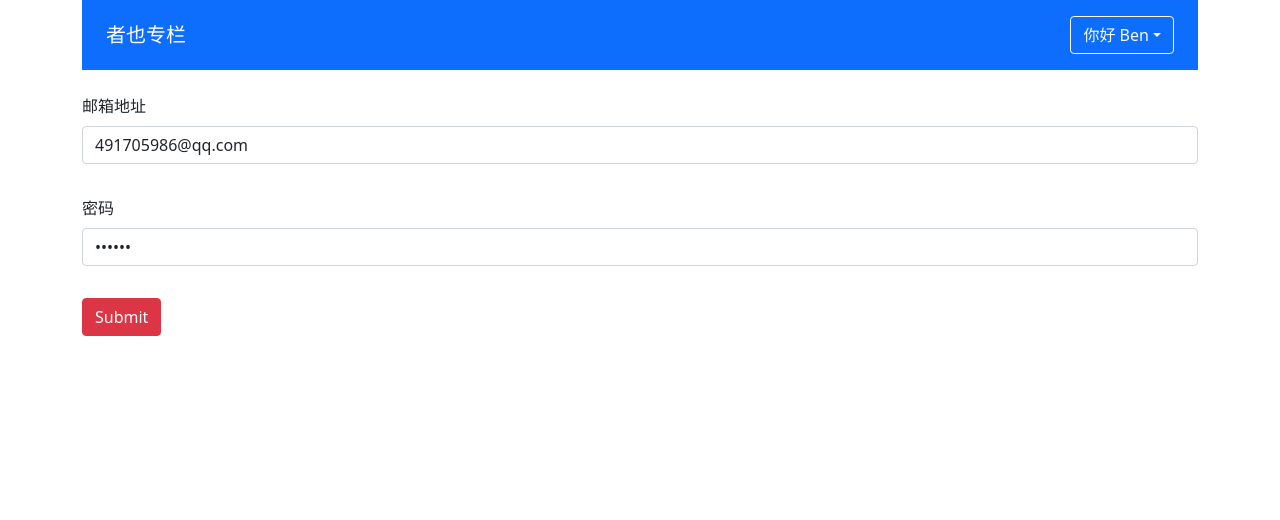
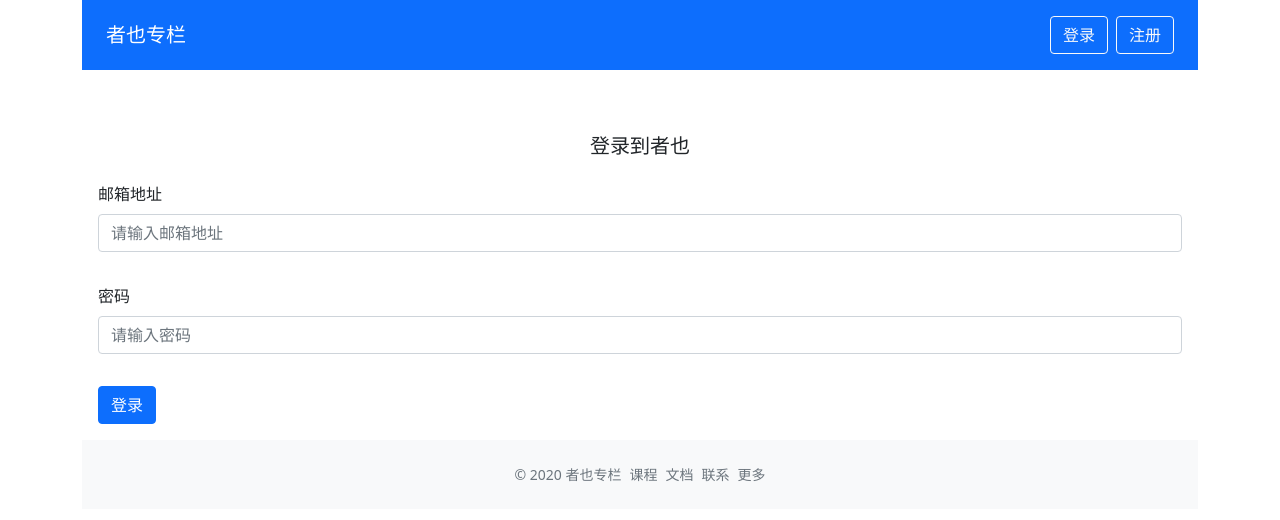
Before and after one commit to 491705986/zheye, a Vue app: page /login in a window 1280 px wide. Shown: the top 520 px of the page. Built offline with nearby package versions, Linux system fonts and the light colour scheme.

Commit message:
feat: vue router

```diff
--- a/package.json
+++ b/package.json
@@ -12,7 +12,8 @@
     "bootstrap": "^5.0.0-beta1",
     "core-js": "^3.6.5",
     "mitt": "^2.1.0",
-    "vue": "^3.0.0"
+    "vue": "^3.0.0",
+    "vue-router": "4"
   },
   "devDependencies": {
     "@commitlint/cli": "^11.0.0",
--- a/src/App.vue
+++ b/src/App.vue
@@ -1,69 +1,35 @@
 <template>
   <div class="container">
     <GlobalHeader :user="currentUser" />
-    <ValidateForm @form-submit="onFormSubmit">
-      <div class="mb-3">
-        <label class="form-label">邮箱地址</label>
-        <ValidateInput
-          v-model="emailVal"
-          :rules="emailRules"
-          type="text"
-          placeholder="请输入邮箱地址"
-        />
-      </div>
-      <div class="mb-3">
-        <label class="form-label">密码</label>
-        <ValidateInput
-          v-model="passwordVal"
-          :rules="passwordRules"
-          type="password"
-          placeholder="请输入密码"
-        />
-      </div>
-      <template v-slot:submit>
-        <span class="btn btn-danger">Submit</span>
-      </template>
-    </ValidateForm>
+    <router-view />
+    <footer class="text-center py-4 text-secondary bg-light mt-6">
+      <small>
+        <ul class="list-inline mb-0">
+          <li class="list-inline-item">© 2020 者也专栏</li>
+          <li class="list-inline-item">课程</li>
+          <li class="list-inline-item">文档</li>
+          <li class="list-inline-item">联系</li>
+          <li class="list-inline-item">更多</li>
+        </ul>
+      </small>
+    </footer>
   </div>
 </template>
 
 <script lang="ts">
-import { defineComponent, ref } from 'vue';
+import { defineComponent } from 'vue';
 import GlobalHeader, { UserProps } from '@/components/GlobalHeader.vue';
-import ValidateForm from '@/components/ValidateForm.vue';
-import ValidateInput, { RulesProp } from '@/components/ValidateInput.vue';
 
 const currentUser: UserProps = {
-  isLogin: true,
-  name: 'Ben',
-  id: '123'
+  isLogin: false
 };
 
 export default defineComponent({
   name: 'App',
-  components: { GlobalHeader, ValidateForm, ValidateInput },
+  components: { GlobalHeader },
   setup() {
-    const emailVal = ref('491705986@qq.com');
-    const emailRules: RulesProp = [
-      { type: 'required', message: '电子邮箱地址不能为空' },
-      { type: 'email', message: '请输入正确的电子邮箱格式' }
-    ];
-    const passwordVal = ref('123456');
-    const passwordRules: RulesProp = [
-      { type: 'required', message: '密码不能为空' }
-    ];
-
-    const onFormSubmit = (result: boolean) => {
-      console.log('result', result);
-    };
-
     return {
-      currentUser,
-      emailVal,
-      emailRules,
-      passwordVal,
-      passwordRules,
-      onFormSubmit
+      currentUser
     };
   }
 });
--- a/src/main.ts
+++ b/src/main.ts
@@ -1,5 +1,8 @@
 import { createApp } from 'vue';
+import router from './router';
 import App from './App.vue';
 import 'bootstrap/dist/css/bootstrap.min.css';
 
-createApp(App).mount('#app');
+const app = createApp(App);
+app.use(router);
+app.mount('#app');
--- /dev/null
+++ b/src/router/index.ts
@@ -0,0 +1,16 @@
+import { createRouter, createWebHistory } from 'vue-router';
+import Home from '@/views/Home.vue';
+import Login from '@/views/Login.vue';
+import ColumnDetail from '@/views/ColumnDetail.vue';
+
+const routerHistory = createWebHistory();
+const router = createRouter({
+  history: routerHistory,
+  routes: [
+    { path: '/', name: 'home', component: Home },
+    { path: '/login', name: 'login', component: Login },
+    { path: '/ColumnDetail', name: 'ColumnDetail', component: ColumnDetail }
+  ]
+});
+
+export default router;
--- /dev/null
+++ b/src/views/ColumnDetail.vue
@@ -0,0 +1,20 @@
+<template>
+  <h1>
+    <pre>{{ route }}</pre>
+  </h1>
+</template>
+
+<script>
+import { defineComponent } from 'vue';
+import { useRoute } from 'vue-router';
+
+export default defineComponent({
+  name: 'ColumnDetail',
+  setup() {
+    const route = useRoute();
+    return {
+      route
+    };
+  }
+});
+</script>
--- /dev/null
+++ b/src/views/Home.vue
@@ -0,0 +1,45 @@
+<template>
+  <div class="home-page">
+    <section class="py-5 text-center container">
+      <div class="row py-lg-5">
+        <div class="col-lg-6 col-md-8 mx-auto">
+          <img src="../assets/callout.svg" alt="callout" class="w-50" />
+          <h2 class="font-weight-light">随心写作，自由表达</h2>
+          <p>
+            <a href="#" class="btn btn-primary my-2">开始写文章</a>
+          </p>
+        </div>
+      </div>
+    </section>
+    <h4 class="font-weight-bold text-center">发现精彩</h4>
+    <column-list :list="list"></column-list>
+  </div>
+</template>
+
+<script lang="ts">
+import { defineComponent, ref } from 'vue';
+import ColumnList, { ColumnProps } from '@/components/ColumnList.vue';
+
+const test = {
+  id: 1,
+  title: '123',
+  description: '奥术大师大多',
+  avatar:
+    'https://gimg2.baidu.com/image_search/src=http%3A%2F%2Fc-ssl.duitang.com%2Fuploads%2Fitem%2F202006%2F07%2F20200607222012_lwusd.thumb.400_0.jpeg&refer=http%3A%2F%2Fc-ssl.duitang.com&app=2002&size=f9999,10000&q=a80&n=0&g=0n&fmt=jpeg?sec=1615134040&t=2b07af99f5cebf9d6d12d2f22e8d351e'
+};
+
+export default defineComponent({
+  name: 'Home',
+  components: { ColumnList },
+  setup() {
+    const list = ref<ColumnProps[]>([]);
+    list.value = new Array(6)
+      .fill(test)
+      .map((item, index) => ({ ...item, id: index + 1 }));
+
+    return {
+      list
+    };
+  }
+});
+</script>
--- /dev/null
+++ b/src/views/Login.vue
@@ -0,0 +1,68 @@
+<template>
+  <div class="login-page mx-auto p-3 w-330">
+    <h5 class="my-4 text-center">登录到者也</h5>
+    <validate-form @form-submit="onFormSubmit">
+      <div class="mb-3">
+        <label class="form-label">邮箱地址</label>
+        <validate-input
+          :rules="emailRules"
+          v-model="emailVal"
+          placeholder="请输入邮箱地址"
+          type="text"
+          ref="inputRef"
+        />
+      </div>
+      <div class="mb-3">
+        <label class="form-label">密码</label>
+        <validate-input
+          type="password"
+          placeholder="请输入密码"
+          :rules="passwordRules"
+          v-model="passwordVal"
+        />
+      </div>
+      <template #submit>
+        <button type="submit" class="btn btn-primary btn-block btn-large">
+          登录
+        </button>
+      </template>
+    </validate-form>
+  </div>
+</template>
+
+<script lang="ts">
+import { defineComponent, ref } from 'vue';
+import ValidateInput, { RulesProp } from '../components/ValidateInput.vue';
+import ValidateForm from '../components/ValidateForm.vue';
+
+export default defineComponent({
+  name: 'Login',
+  components: {
+    ValidateInput,
+    ValidateForm
+  },
+  setup() {
+    const emailVal = ref('');
+    const emailRules: RulesProp = [
+      { type: 'required', message: '电子邮箱地址不能为空' },
+      { type: 'email', message: '请输入正确的电子邮箱格式' }
+    ];
+    const passwordVal = ref('');
+    const passwordRules: RulesProp = [
+      { type: 'required', message: '密码不能为空' }
+    ];
+    const onFormSubmit = (result: boolean) => {
+      if (result) {
+        console.log(result);
+      }
+    };
+    return {
+      emailRules,
+      emailVal,
+      passwordVal,
+      passwordRules,
+      onFormSubmit
+    };
+  }
+});
+</script>
```
Also changed, not shown: 1 other file (tests, documents, lock files or other folders).
